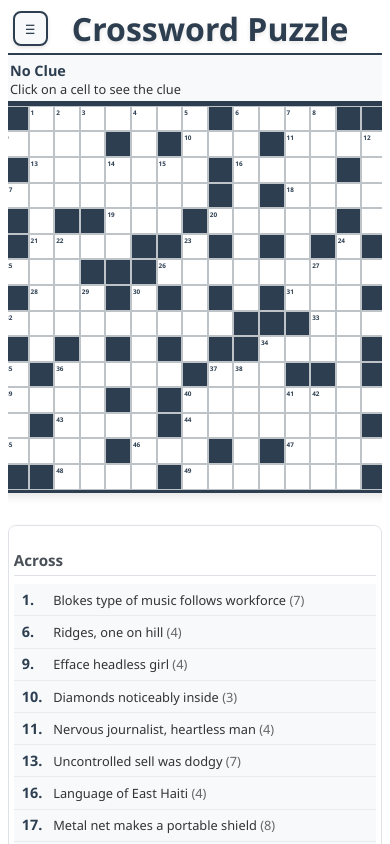
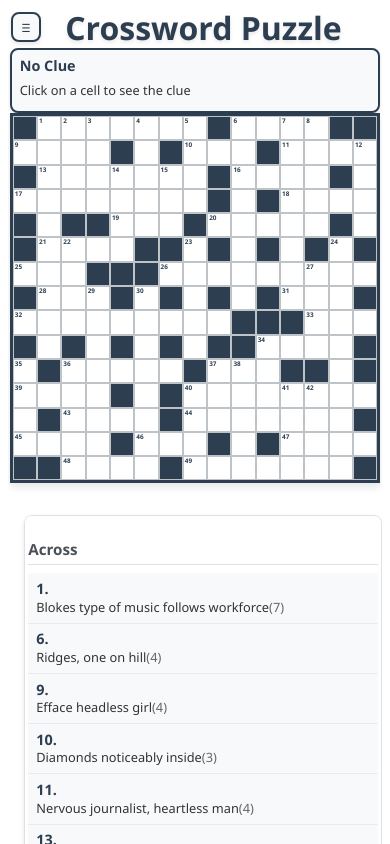
Before and after one commit to timwtuck/crossword, a React (Vite) app: page / in a window 390 px wide. Built offline with nearby package versions, Linux system fonts and the light colour scheme.

Commit message:
fixed styling of current clue section

```diff
--- a/src/App.css
+++ b/src/App.css
@@ -142,6 +142,7 @@
 }
 
 /* Responsive design for smaller screens */
+/* Tablet and Mobile Layout */
 @media (max-width: 768px) {
   .crossword-container {
     flex-direction: column;
@@ -158,6 +159,28 @@
     margin-bottom: 0.5rem;
   }
 
+  .crossword-app h1 {
+    font-size: 1.4rem;
+  }
+
+  .menu-toggle {
+    padding: 0.5rem 0.75rem;
+    font-size: 1rem;
+    min-width: 45px;
+    height: 45px;
+  }
+
+  .crossword-grid {
+    width: 95vw !important;
+    height: 95vh !important;
+    max-width: 480px !important;
+    max-height: 480px !important;
+    order: 1;
+    overflow: visible;
+    -webkit-tap-highlight-color: rgba(0, 0, 0, 0.1);
+    touch-action: manipulation;
+  }
+
   .current-clue {
     margin-bottom: 0;
     width: 100% !important;
@@ -171,15 +194,33 @@
     padding-right: 70px;
   }
 
-  .crossword-app h1 {
-    font-size: 1.4rem;
+  .clues-section {
+    margin-left: 0;
+    min-width: 100%;
+    height: auto;
+    max-height: calc(100vh - 340px);
+    order: 2;
+    padding: 0.5rem;
   }
 
-  .menu-toggle {
-    padding: 0.5rem 0.75rem;
-    font-size: 1rem;
-    min-width: 45px;
-    height: 45px;
+  .sliding-menu {
+    width: 280px;
+  }
+
+  .crossword-tabs {
+    gap: 0.3rem;
+  }
+
+  .crossword-tab {
+    padding: 0.6rem 0.8rem;
+    font-size: 0.85rem;
+  }
+
+  .cell-number {
+    font-size: 0.7rem;
+    font-weight: bold;
+    top: 2px;
+    left: 3px;
   }
 }
 
@@ -212,96 +253,41 @@
   caret-color: transparent !important;
 }
 
+/* Tablet range - fix proportions */
+@media (min-width: 481px) and (max-width: 768px) {
+  .crossword-grid {
+    width: 95vw !important;
+    height: 95vh !important;
+    max-width: 480px !important;
+    max-height: 480px !important;
+  }
+}
+
 /* Responsive crossword grid */
-@media (max-width: 768px) {
+/* Mobile Phones */
+@media (max-width: 480px) {
   .crossword-grid {
-    width: 100% !important;
-    height: min(100vw, calc(100vh - 200px)) !important;
-    max-width: 100% !important;
-    order: 1;
-    overflow: visible;
-    /* Improve touch interaction */
-    -webkit-tap-highlight-color: rgba(0, 0, 0, 0.1);
-    touch-action: manipulation;
+    width: 95vw !important;
+    height: 95vw !important;
+    max-width: 95vw !important;
+    max-height: 95vw !important;
   }
 
   .current-clue {
-    width: 100% !important;
-    max-width: 100% !important;
-  }
+    min-height: 60px;
+    height: 65px !important;
+    max-height: 65px;
+    padding: 0.2rem 0.4rem;
   }
 
-/* Specific fix for 700px-768px range where bottom row gets cut off */
-@media (min-width: 700px) and (max-width: 768px) {
-  .crossword-grid {
-    height: min(100vw, calc(100vh - 150px)) !important;
-    overflow: visible;
-  }
-
-  .crossword-container {
-    height: auto;
-    min-height: calc(100vh - 100px);
-  }
-}
-
-/* Extra small screens - ensure crossword always fits */
-@media (max-width: 480px) {
-  .crossword-grid {
-    width: min(100vw, calc(100vh - 120px)) !important;
-    height: min(100vw, calc(100vh - 120px)) !important;
-    max-width: min(100vw, calc(100vh - 120px)) !important;
-    max-height: min(100vw, calc(100vh - 120px)) !important;
-  }
-
-  .current-clue {
-    padding: 0.2rem 0.4rem;
-    margin-bottom: 0;
-    width: 100% !important;
-    max-width: 100% !important;
-    min-height: 60px;
-    height: 60px;
-  }
-
-  .current-clue-content {
-    padding-right: 60px;
-  }
-
-  .clue-text {
-    font-size: 0.85rem;
-  }
-
-  .clue-number {
-    font-size: 0.85rem;
-  }
-
-  .clue-length {
-    font-size: 0.75rem;
+  .clues-section {
+    max-height: calc(100vh - 190px);
+    padding: 0.3rem 0.5rem;
   }
 
   .reveal-answer-btn {
-    padding: 0.6rem 1.2rem;
-    font-size: 0.95rem;
-  }
-
-  .crossword-container {
-    height: auto;
-    min-height: calc(100vh - 80px);
-  }
-
-  .app-header {
-    padding: 0.3rem 0.5rem;
-    margin-bottom: 0.3rem;
-  }
-
-  .crossword-app h1 {
-    font-size: 1.2rem;
-  }
-
-  .menu-toggle {
-    padding: 0.4rem 0.6rem;
-    font-size: 0.9rem;
-    min-width: 40px;
-    height: 40px;
+    padding: 0.2rem 0.3rem;
+    font-size: 0.7rem;
   }
 }
 
@@ -410,103 +396,30 @@
 }
 
 /* Responsive clues section */
-@media (max-width: 768px) {
-  .clues-section {
-    margin-left: 0;
-    min-width: 100%;
-    height: auto;
-    max-height: calc(100vh - 340px);
-    order: 2;
-  }
-
-  .sliding-menu {
-    width: 280px;
-  }
-
-  .crossword-tabs {
-    gap: 0.3rem;
-  }
-
-  .crossword-tab {
-    padding: 0.6rem 0.8rem;
-    font-size: 0.85rem;
-  }
-}
 
 /* Extra small screens - optimize clues section */
-@media (max-width: 480px) {
-  .clues-section {
-    max-height: calc(100vh - 190px);
-    padding: 0.3rem 0.5rem;
-  }
 
-  .clues-group h4 {
-    font-size: 0.9rem;
-    margin-bottom: 0.3rem;
-  }
-
-  .clue {
-    padding: 0.2rem 0.4rem;
-    font-size: 0.85rem;
-  }
-
-  .clue-number {
-    font-size: 0.8rem;
-  }
-}
-
-/* Ultra small screens - prioritize crossword visibility */
-@media (max-width: 400px) {
+/* Ultra small screens - maximum space for crossword */
+@media (max-width: 380px) {
   .crossword-grid {
-    width: min(100vw, calc(100vh - 80px)) !important;
-    height: min(100vw, calc(100vh - 80px)) !important;
-    max-width: min(100vw, calc(100vh - 80px)) !important;
-    max-height: min(100vw, calc(100vh - 80px)) !important;
+    width: 95vw !important;
+    height: 95vw !important;
+    max-width: 95vw !important;
+    max-height: 95vw !important;
   }
 
   .current-clue {
     width: 100% !important;
     max-width: 100% !important;
     min-height: 60px;
-    height: 60px;
+    height: 65px !important;
+    max-height: 65px;
   }
 
-  .clues-section {
-    max-height: calc(100vh - 120px);
+  .reveal-answer-btn {
     padding: 0.2rem 0.3rem;
+    font-size: 0.7rem;
   }
-
-  .app-header {
-    padding: 0.2rem 0.3rem;
-    margin-bottom: 0.2rem;
-  }
-
-  .crossword-app h1 {
-    font-size: 1rem;
-  }
-
-  .menu-toggle {
-    padding: 0.3rem 0.5rem;
-    font-size: 0.8rem;
-    min-width: 35px;
-    height: 35px;
-  }
-}
-
-/* Extra ultra small screens - maximum space for crossword */
-@media (max-width: 375px) {
-  .crossword-grid {
-    width: min(100vw, calc(100vh - 30px)) !important;
-    height: min(100vw, calc(100vh - 30px)) !important;
-    max-width: min(100vw, calc(100vh - 30px)) !important;
-    max-height: min(100vw, calc(100vh - 30px)) !important;
-  }
-
-  .current-clue {
-    width: 100% !important;
-    max-width: 100% !important;
-    min-height: 60px;
-    height: 60px;
 }
 
 .crossword-cell {
@@ -576,103 +489,6 @@
 .controls {
   padding: 0.2rem;
   font-size: 0.8rem;
-  }
-}
-
-/* Extreme small screens - absolute minimum space */
-@media (max-width: 380px) {
-  .crossword-grid {
-    width: min(100vw, calc(100vh - 20px)) !important;
-    height: min(100vw, calc(100vh - 20px)) !important;
-    max-width: min(100vw, calc(100vh - 20px)) !important;
-    max-height: min(100vw, calc(100vh - 20px)) !important;
-  }
-
-  .current-clue {
-    width: 100% !important;
-    max-width: 100% !important;
-    min-height: 60px;
-    height: 60px;
-  }
-
-  .crossword-cell {
-    font-size: 0.8rem;
-    min-width: 0;
-    min-height: 0;
-    aspect-ratio: 1;
-  }
-
-  .cell-number {
-    font-size: 0.4rem;
-    font-weight: 900;
-    top: 1px;
-    left: 1px;
-    padding: 0;
-    margin: 0;
-    line-height: 1;
-  }
-
-  .cell-letter {
-    font-size: 0.8rem;
-  }
-}
-
-/* Specific breakpoint for 370px screens */
-@media (max-width: 375px) and (min-width: 360px) {
-  .crossword-grid {
-    width: 350px !important;
-    height: 350px !important;
-    max-width: 350px !important;
-    max-height: 350px !important;
-  }
-}
-
-/* Ultra small screens - additional styling */
-@media (max-width: 375px) {
-  .crossword-cell {
-    font-size: 0.8rem;
-    min-width: 0;
-    min-height: 0;
-    aspect-ratio: 1;
-  }
-
-  .cell-number {
-    font-size: 0.6rem;
-  }
-
-  .cell-letter {
-    font-size: 0.8rem;
-  }
-
-  .clues-section {
-    max-height: calc(100vh - 60px);
-    padding: 0.05rem 0.1rem;
-  }
-
-  .app-header {
-    padding: 0.05rem 0.1rem;
-    margin-bottom: 0.05rem;
-  }
-
-  .crossword-app h1 {
-    font-size: 0.8rem;
-  }
-
-  .menu-toggle {
-    padding: 0.1rem 0.3rem;
-    font-size: 0.6rem;
-    min-width: 25px;
-    height: 25px;
-  }
-
-  .crossword-container {
-    gap: 0.2rem;
-  }
-
-  .controls {
-    padding: 0.1rem;
-    font-size: 0.7rem;
-  }
 }
 
 .clues-group {
@@ -840,15 +656,18 @@
 
 .current-clue-content {
   text-align: left;
-  padding-right: 80px;
+  display: flex;
+  flex-direction: column;
+  height: 100%;
 }
 
 .clue-header {
   display: flex;
-  align-items: flex-start;
-  justify-content: flex-start;
+  align-items: center;
+  justify-content: space-between;
   gap: 0.5rem;
   margin-bottom: 0.05rem;
+  flex: 0 0 auto;
 }
 
 .clue-info {
@@ -873,13 +692,16 @@
   line-height: 1.1;
   margin-bottom: 0.25rem;
   color: #333;
+  flex: 1;
+  display: flex;
+  align-items: center;
 }
 
 .reveal-answer-btn {
   background: #e74c3c;
   color: white;
   border: none;
-  padding: 0.3rem 0.6rem;
+  padding: 0.2rem 0.6rem;
   border-radius: 4px;
   cursor: pointer;
   font-size: 0.8rem;
@@ -888,7 +710,7 @@
   white-space: nowrap;
   min-width: 70px;
   position: absolute;
-  top: 0.5rem;
+  top: 0.3rem;
   right: 0.5rem;
 }
 
@@ -899,14 +721,13 @@
 .reveal-answer-btn.revealed {
   background: white;
   color: #27ae60;
-  border: 3px solid #27ae60;
+  border: none;
   font-weight: bold;
 }
 
 .reveal-answer-btn.revealed:hover {
   background: #f8f9fa;
   color: #229954;
-  border-color: #229954;
 }
 
 /* Instructions */
```
Lines whose indentation alone changed are shown as unchanged.
